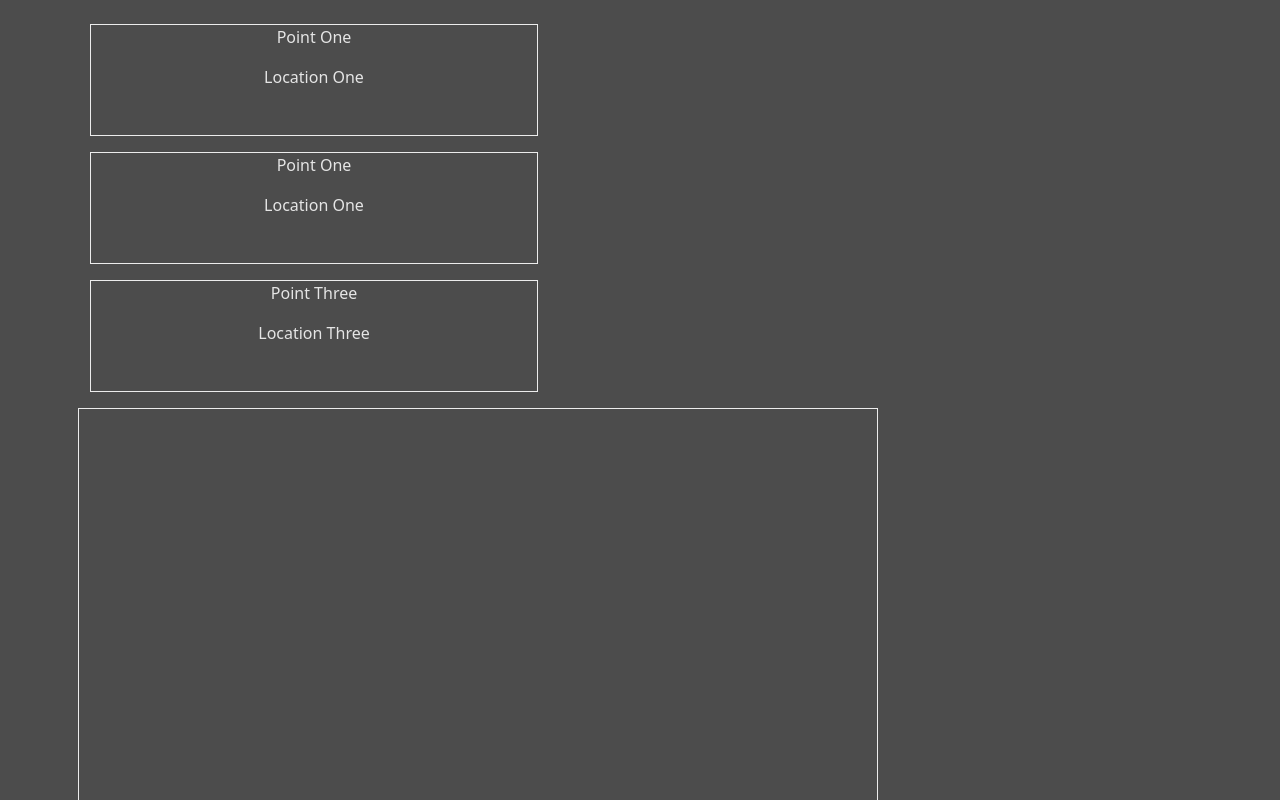
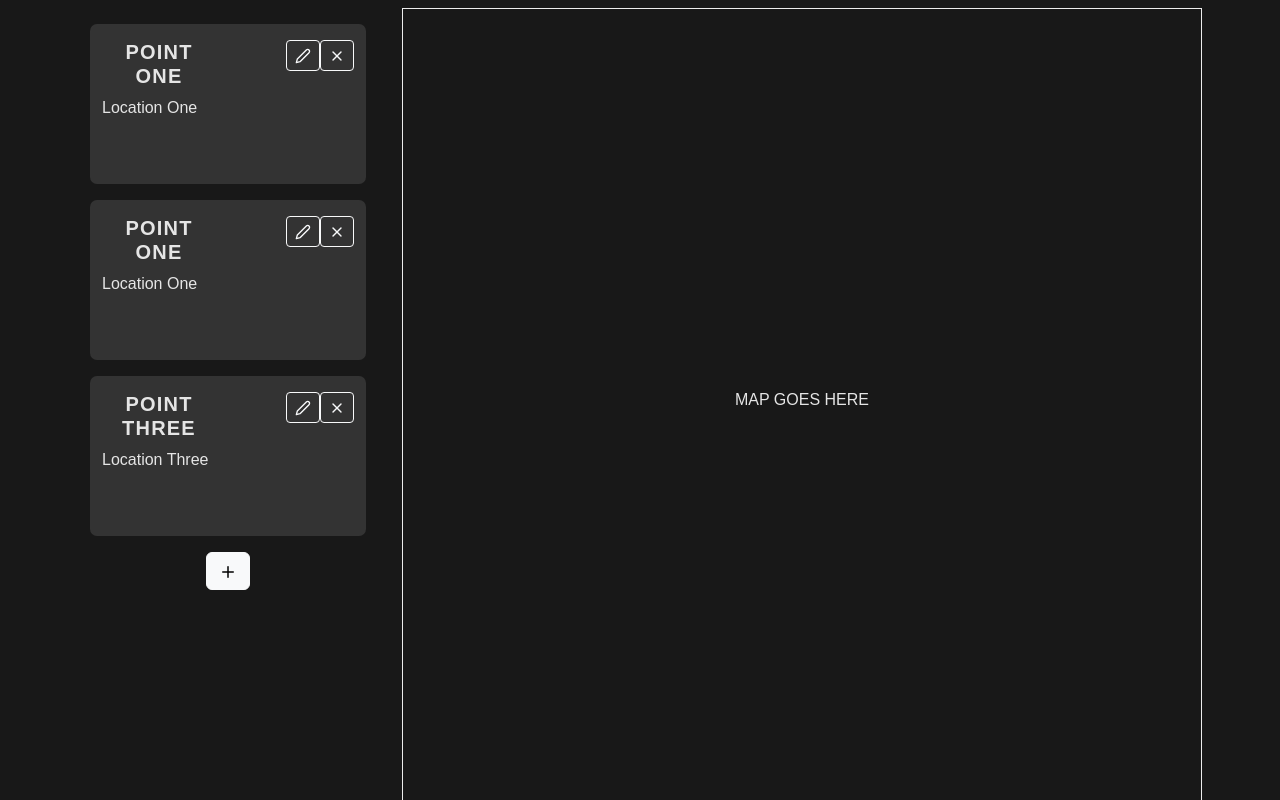
Before and after one commit to hubertshon/endeavors, a React (Create React App) app: page / in a window 1280 px wide. Shown: the top 800 px of the page. Built offline with nearby package versions, Linux system fonts and the light colour scheme.

Commit message:
creates more component structure

```diff
--- a/package.json
+++ b/package.json
@@ -10,6 +10,7 @@
     "react": "^18.2.0",
     "react-bootstrap": "^2.5.0",
     "react-dom": "^18.2.0",
+    "react-feather": "^2.0.10",
     "react-scripts": "5.0.1",
     "web-vitals": "^2.1.4"
   },
--- a/src/App.css
+++ b/src/App.css
@@ -1,5 +1,12 @@
 .App {
   text-align: center;
   color: rgb(229, 229, 229);
-  background-color: rgb(76, 76, 76);
+  height: 100%;
+  background-color: rgb(24, 24, 24);
+  font-family: 'Avenir', sans-serif;
+
 }
+
+html {
+  background-color: rgb(24, 24, 24);
+}
--- a/src/App.js
+++ b/src/App.js
@@ -1,14 +1,35 @@
+import React, { useState } from 'react'
 import './App.css';
 import { MainPage } from './Pages/MainPage/MainPage';
 import 'bootstrap/dist/css/bootstrap.min.css';
+import { PointsContext } from './Context/PointsContext';
+
+
 
 function App() {
+  const samplePoints = [
+    {
+        name: "Point One",
+        location: "Location One"
+    },
+    {
+        name: "Point One",
+        location: "Location One"
+    },
+    {
+        name: "Point Three",
+        location: "Location Three"
+    },
+  ];
+const [pointsList, setPointsList] = useState(samplePoints);
   return (
-    <div className="App">
-      <header className="App-header">
-      </header>
-      <MainPage />
-    </div>
+    <PointsContext.Provider value={{pointsList, setPointsList}}>
+      <div className="App">
+        <header className="App-header">
+        </header>
+        <MainPage />
+      </div>
+    </PointsContext.Provider>
   );
 }
 
--- a/src/Components/Map/Map.css
+++ b/src/Components/Map/Map.css
@@ -2,4 +2,7 @@
     height: 50rem;
     width: 50rem;
     border: 1px solid #ECECEC;
+    display: flex;
+    justify-content: center;
+    align-items: center;
 }
--- a/src/Components/Map/Map.js
+++ b/src/Components/Map/Map.js
@@ -4,7 +4,7 @@ export const Map = () => {
 
     return (
         <div className="map-container">
-
+            <div><p>MAP GOES HERE</p></div>
         </div>
     )
 }
--- a/src/Components/Point/Point.css
+++ b/src/Components/Point/Point.css
@@ -1,6 +1,26 @@
 .point-container {
-    height: 7rem;
+    height: 10rem;
     width: 28rem;
-    border: 1px solid #ECECEC;
+    border-radius: 7px;
+    background-color: #333333;
     margin: 1rem 0;
+    overflow: hidden;
+    padding: 1rem;
 }
+
+.point-container:hover {
+    background-color: #444444;
+    cursor: pointer;
+}
+
+.point-title {
+    text-transform: uppercase;
+    font-weight: bold;
+    letter-spacing: 0.06em;
+}
+
+.button-dock {
+    display: flex;
+    justify-content: right;
+
+}
--- a/src/Components/Point/Point.js
+++ b/src/Components/Point/Point.js
@@ -1,13 +1,35 @@
 import React from "react";
 import "./Point.css";
+
+import Container from 'react-bootstrap/Container';
+import Row from 'react-bootstrap/Row';
+import Col from 'react-bootstrap/Col';
+
+import * as Icon from 'react-feather';
+
+
 
 export const Point = (props) => {
 
 
     return (
-        <div className="point-container">
-            <p>{props.name}</p>
-            <p>{props.location}</p>
-        </div>
+        <Container className="point-container">
+            <Row>
+                <Col className="d-flex justify-content-left">
+                    <h5 className="point-title">{props.name}</h5>
+                </Col>
+                <Col>
+                <div className="button-dock">
+                    <button className="btn btn-sm btn-outline-light"><Icon.Edit2 size="16" /></button>
+                    <button className="btn btn-sm btn-outline-light"><Icon.X size="16" /></button>
+                </div>
+                </Col>
+            </Row>
+            <Row>
+                <Col className="d-flex justify-content-left">
+                    <p>{props.location}</p>
+                </Col>
+            </Row>
+        </Container>
     )
 }
--- a/src/Components/PointList/PointList.js
+++ b/src/Components/PointList/PointList.js
@@ -1,16 +1,25 @@
-import React, { useState }from "react";
+import React, { useContext }from "react";
 import { Point } from "../Point/Point";
+import { PointsContext } from "../../Context/PointsContext";
+
+import * as Icon from "react-feather";
 
 
-export const PointList = (props) => {
 
-    const [pointList, setPointList] = useState([]);
+export const PointList = () => {
+
+    const  {pointsList, setPointsList} = useContext(PointsContext);
 
     return (
         <div className="container" data-testid="container">
-            {pointList !== null ? props.pointList.map((point) => {
-                return <Point name={point.name} location={point.location} />
+            {pointsList !== null ? pointsList.map((point, index) => {
+                return <Point key={index} name={point.name} location={point.location} />
             }) : null }
+            <button
+                className="btn btn-light"
+                onClick={() => setPointsList([...pointsList, {name: "New", location: "New"}])}
+                ><Icon.Plus size="18" />
+            </button>
         </div>
     )
 
--- /dev/null
+++ b/src/Context/PointsContext.js
@@ -0,0 +1,3 @@
+import React from 'react';
+
+export const PointsContext = React.createContext([]);
--- a/src/Pages/MainPage/MainPage.js
+++ b/src/Pages/MainPage/MainPage.js
@@ -1,4 +1,4 @@
-import React, { useState } from "react";
+import React from "react";
 import { PointList } from "../../Components/PointList/PointList";
 import { Map } from "../../Components/Map/Map";
 
@@ -6,29 +6,13 @@ import Container from 'react-bootstrap/Container';
 import Row from 'react-bootstrap/Row';
 import Col from 'react-bootstrap/Col';
 
-export const MainPage = () => {
+export const MainPage = (props) => {
 
-    const samplePoints = [
-        {
-            name: "Point One",
-            location: "Location One"
-        },
-        {
-            name: "Point One",
-            location: "Location One"
-        },
-        {
-            name: "Point Three",
-            location: "Location Three"
-        },
-
-    ];
-    const [pointList, setPointList] = useState(samplePoints);
 
     return (
         <Container className="p-2">
             <Row>
-                <Col><PointList pointList={pointList} /></Col>
+                <Col><PointList /></Col>
                 <Col><Map /></Col>
             </Row>
         </Container>
--- a/src/index.css
+++ b/src/index.css
@@ -1,11 +1,11 @@
 body {
   margin: 0;
-  font-family: -apple-system, BlinkMacSystemFont, 'Segoe UI', 'Roboto', 'Oxygen',
+  /* font-family: -apple-system, BlinkMacSystemFont, 'Segoe UI', 'Roboto', 'Oxygen',
     'Ubuntu', 'Cantarell', 'Fira Sans', 'Droid Sans', 'Helvetica Neue',
-    sans-serif;
+    sans-serif; */
+  font-family: 'Avenir', sans-serif;
   -webkit-font-smoothing: antialiased;
   -moz-osx-font-smoothing: grayscale;
-  background-color: rgb(76, 76, 76);
 }
 
 code {
```
Also changed, not shown: 1 other file (tests, documents, lock files or other folders).
